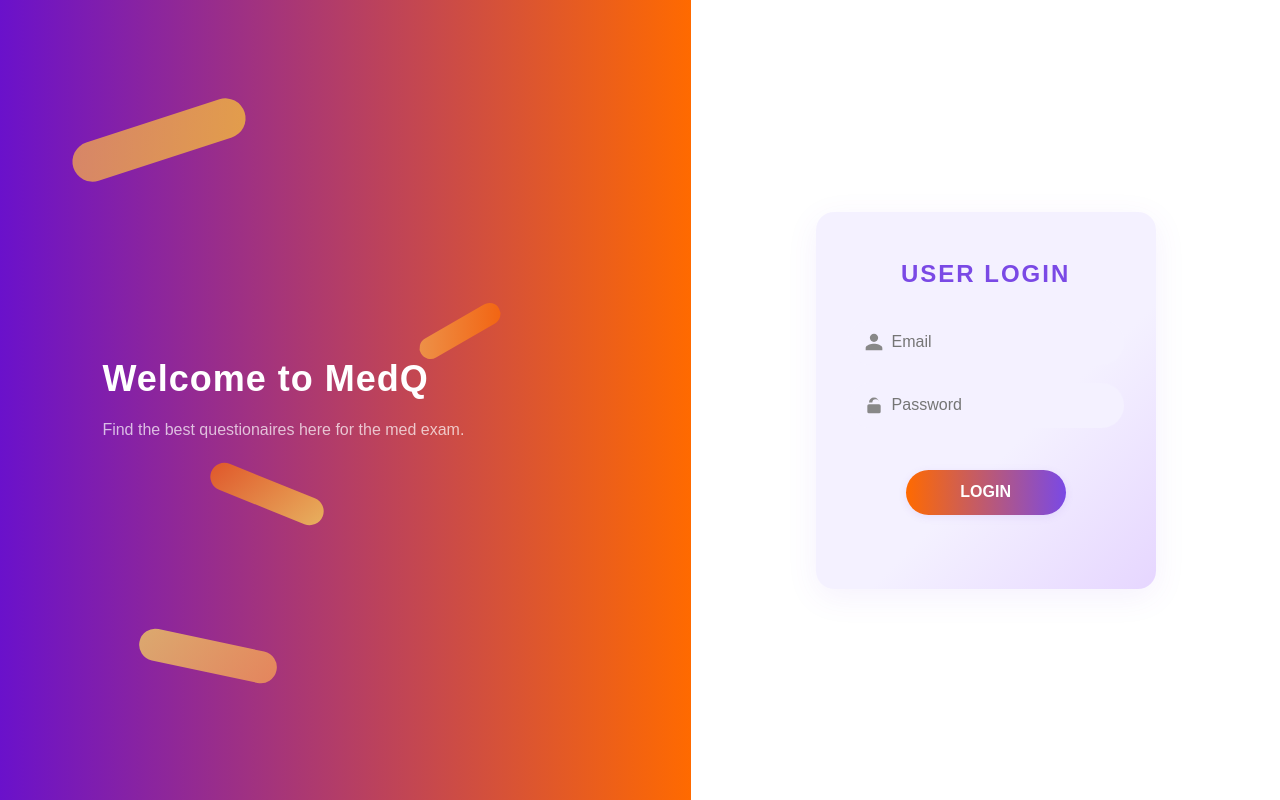
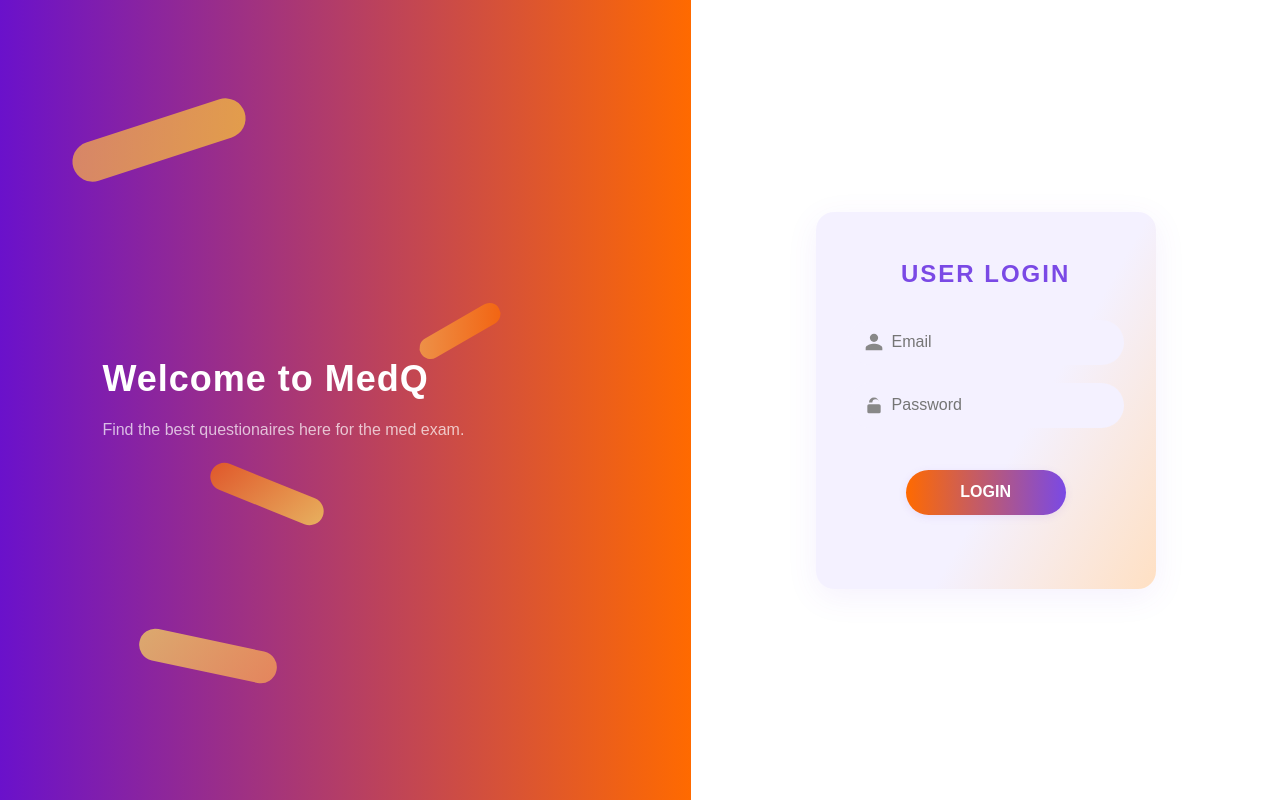
Before and after one commit to eduardt04/ralu-test, a plain HTML site: page docs/index.html in a window 1280 px wide. Drawn offline with Linux system fonts and the light colour scheme.

Commit message:
login design: add gradient background to login box for better contrast

```diff
--- a/docs/style.css
+++ b/docs/style.css
@@ -88,7 +88,7 @@ body {
 }
 .login-container {
   width: 340px;
-  background: linear-gradient(135deg, #f4f1ff 60%, #e6d6ff 100%);
+  background: linear-gradient(120deg, #f4f1ff 60%, #ffe0c3 100%, #e6d6ff 100%);
   border-radius: 18px;
   box-shadow: 0 8px 32px rgba(122,73,229,0.08);
   padding: 48px 32px 36px 32px;
```
